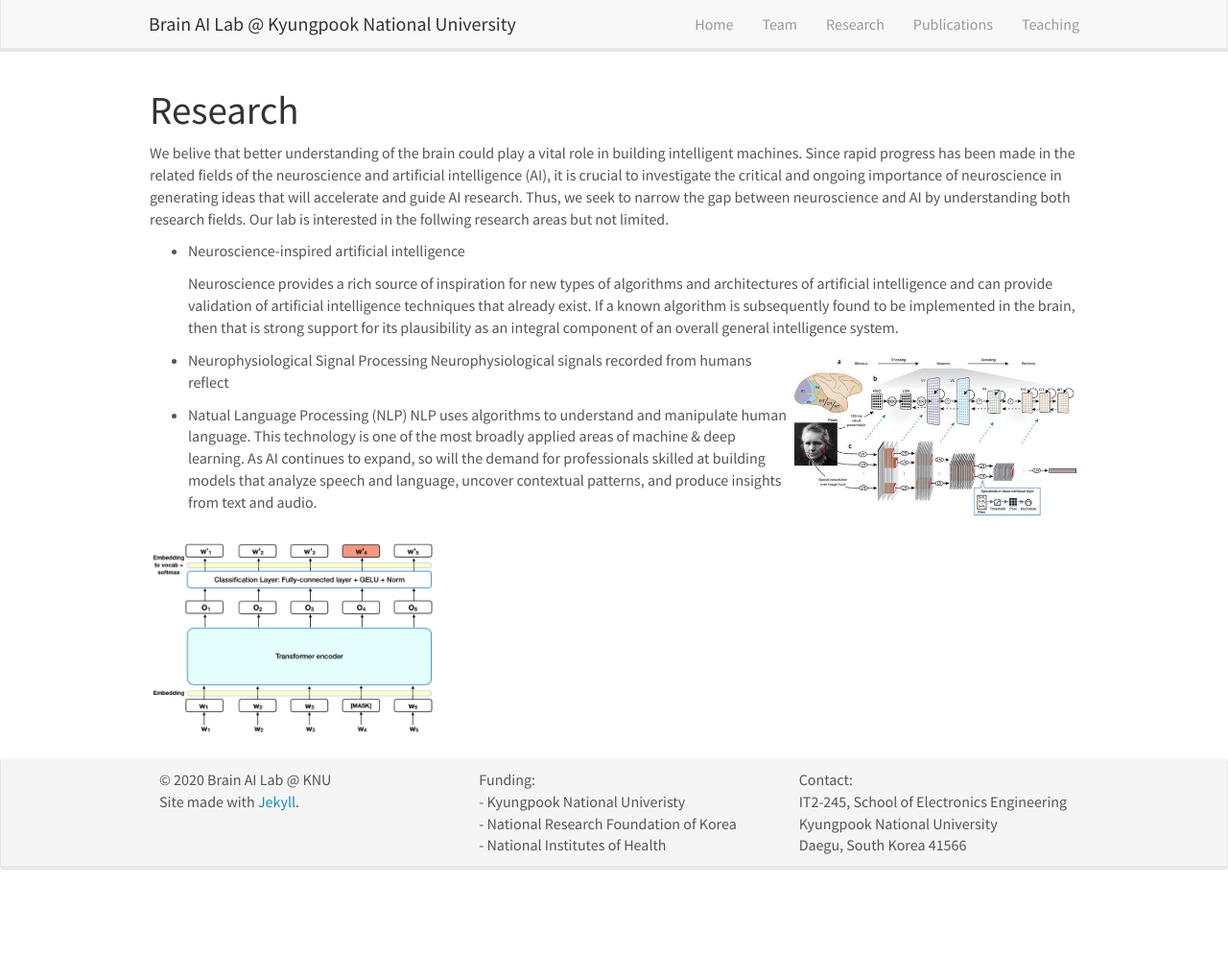
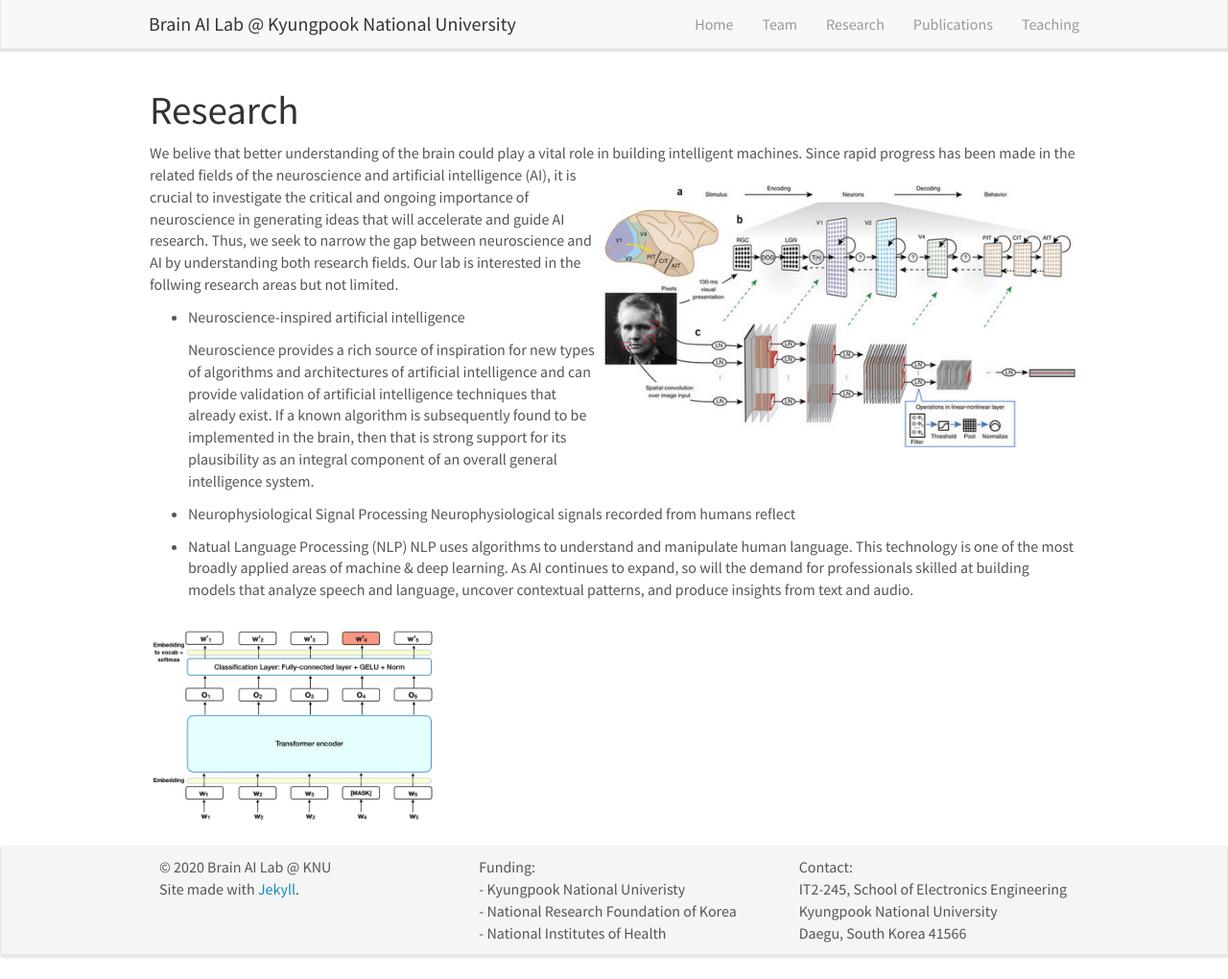
Before and after one commit to KNU-BrainAI/knu-brainai.github.io, a Jekyll site: the page built from _pages/research.md, in a window 1280 px wide and 1020 px high. Shown: the whole window at 96% size. Built offline with Jekyll 4.4.1, drawn with Linux system fonts in a browser that asks for light colours; nearby versions of some CDN libraries.

Commit message:
Update research.md

```diff
--- a/_pages/research.md
+++ b/_pages/research.md
@@ -8,13 +8,12 @@ permalink: /research/
 
 # Research
 
-We belive that better understanding of the brain could play a vital role in building intelligent machines. Since rapid progress has been made in the related
-fields of the neuroscience and artificial intelligence (AI), it is crucial to investigate the critical and ongoing importance of neuroscience in generating ideas that will accelerate and guide AI research. Thus, we seek to narrow the gap between neuroscience and AI by understanding both research fields. Our lab is interested in the follwing research areas but not limited.
+We belive that better understanding of the brain could play a vital role in building intelligent machines. Since rapid progress has been made in the related  ![]({{ site.url }}{{ site.baseurl }}/images/cnn.png){: style="width: 500px; float: right; border: 10px"} fields of the neuroscience and artificial intelligence (AI), it is crucial to investigate the critical and ongoing importance of neuroscience in generating ideas that will accelerate and guide AI research. Thus, we seek to narrow the gap between neuroscience and AI by understanding both research fields. Our lab is interested in the follwing research areas but not limited.
 
 - Neuroscience-inspired artificial intelligence
 
   Neuroscience provides a rich source of inspiration for new types of algorithms and architectures of artificial intelligence and can provide validation of   artificial intelligence techniques that already exist. If a known algorithm is subsequently found to be implemented in the brain, then that is strong support for its plausibility as an integral component of an overall general intelligence system.
-  ![]({{ site.url }}{{ site.baseurl }}/images/cnn.png){: style="width: 300px; float: right; border: 10px"}
+
 
 - Neurophysiological Signal Processing
   Neurophysiological signals recorded from humans reflect
```
